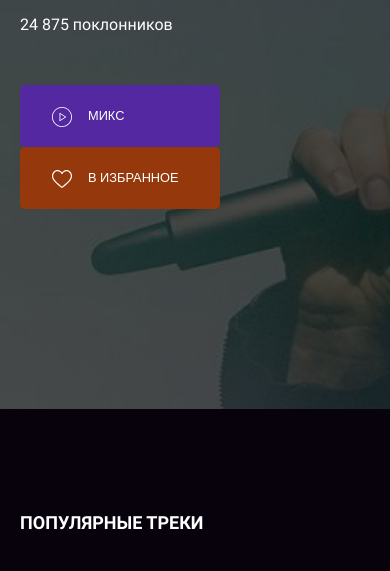
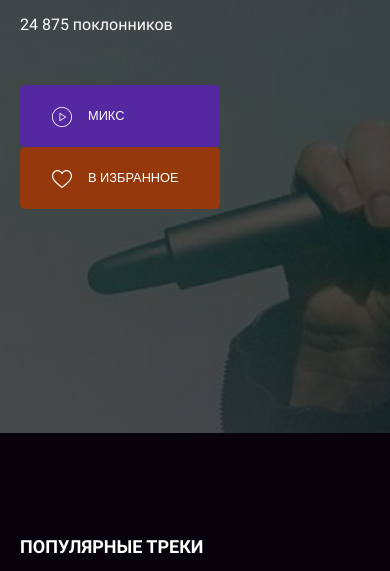
Before and after one commit to MiriyaMaria/layout-designer-project-lvl2, a website: page src/artist.html in a window 390 px wide. Shown: the part 273-844 px from the top of the page. Drawn offline with Linux system fonts and the light colour scheme.

```diff
--- a/src/scss/banner.scss
+++ b/src/scss/banner.scss
@@ -86,9 +86,8 @@
     @include mobile {
       &:first-child {
         margin-right: 0;
+        margin-bottom: 0;
       }
-
-      margin-bottom: 0;
     }
   }
 }
```
Also changed, not shown: src/css/app.css.
